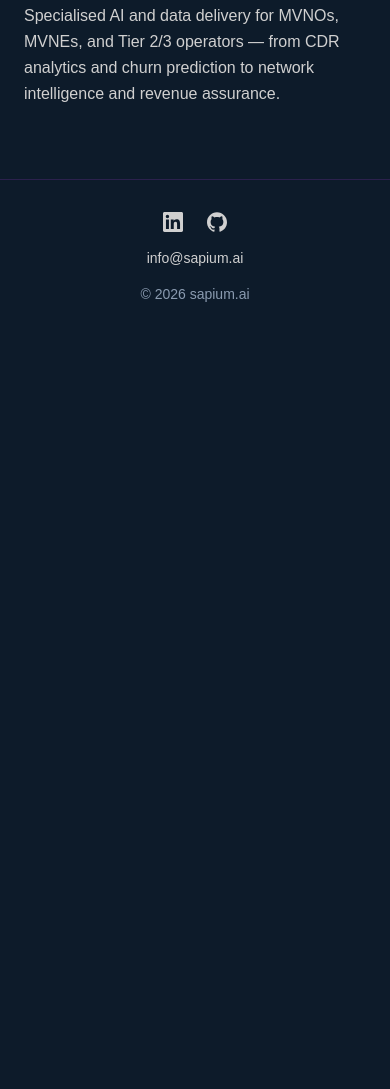
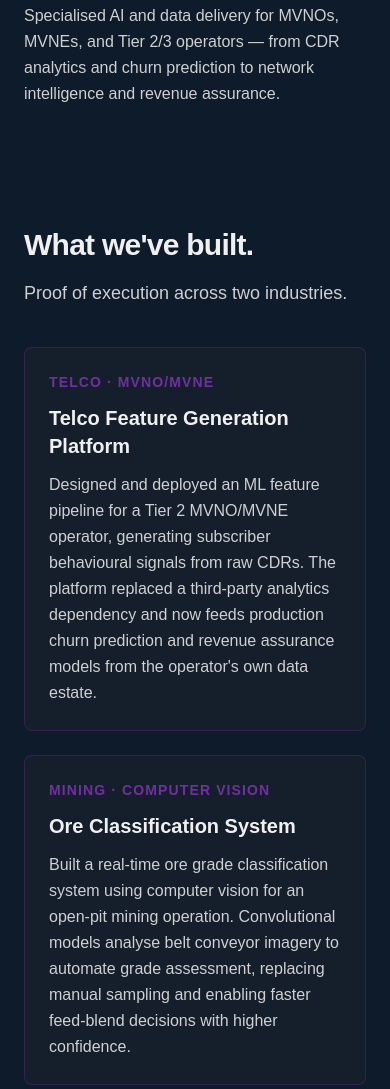
Before and after one commit to sapiumai/sapiumai.github.io, an Astro site: page / in a window 390 px wide. Shown: the part 2195-3284 px from the top of the page. Before the commit the page ends 2531 px from the top, so only its background shows below. Built offline with nearby package versions, Linux system fonts and the light colour scheme; Astro itself is replaced by a stand-in of ours.

Commit message:
Implement SolutionCard and SolutionsSection components and wire into homepage
Co-Authored-By: Claude Sonnet 4.6 <noreply@anthropic.com>

```diff
--- /dev/null
+++ b/src/components/SolutionCard.astro
@@ -0,0 +1,15 @@
+---
+type Props = {
+  industry: string
+  title: string
+  description: string
+}
+const { industry, title, description } = Astro.props
+---
+<div class="bg-bgCard border border-borderSubtle rounded-lg p-6 transition-colors duration-200 ease-in-out hover:border-borderActive hover:bg-bgElevated">
+  <p class="text-accent uppercase text-sm font-semibold mb-3" style="letter-spacing: 0.08em;">
+    {industry}
+  </p>
+  <h3 class="text-textPrimary text-xl font-semibold mb-3 break-words">{title}</h3>
+  <p class="text-textMuted leading-relaxed break-words">{description}</p>
+</div>
--- /dev/null
+++ b/src/components/SolutionsSection.astro
@@ -0,0 +1,34 @@
+---
+import SolutionCard from './SolutionCard.astro'
+
+type Solution = {
+  industry: string
+  title: string
+  description: string
+}
+type Props = {
+  heading: string
+  subheading?: string
+  solutions: Solution[]
+}
+const { heading, subheading, solutions } = Astro.props
+---
+<section aria-labelledby="solutions-heading" class="py-12 lg:py-20">
+  <div class="max-w-6xl mx-auto px-6">
+    <h2 id="solutions-heading" class={`font-display text-3xl font-semibold text-textPrimary tracking-tight ${subheading ? 'mb-4' : 'mb-10'}`}>
+      {heading}
+    </h2>
+    {subheading && (
+      <p class="text-textMuted text-lg mb-10 max-w-2xl">{subheading}</p>
+    )}
+    <div class="grid grid-cols-1 md:grid-cols-2 gap-6">
+      {solutions.map((solution) => (
+        <SolutionCard
+          industry={solution.industry}
+          title={solution.title}
+          description={solution.description}
+        />
+      ))}
+    </div>
+  </div>
+</section>
--- a/src/pages/index.astro
+++ b/src/pages/index.astro
@@ -3,6 +3,7 @@ import BaseLayout from '../layouts/BaseLayout.astro';
 import Hero from '../components/Hero.astro';
 import MissionSection from '../components/MissionSection.astro';
 import ServicesSection from '../components/ServicesSection.astro';
+import SolutionsSection from '../components/SolutionsSection.astro';
 ---
 
 <BaseLayout
@@ -48,5 +49,21 @@ import ServicesSection from '../components/ServicesSection.astro';
         }
       ]}
     />
+    <SolutionsSection
+      heading="What we've built."
+      subheading="Proof of execution across two industries."
+      solutions={[
+        {
+          industry: "TELCO · MVNO/MVNE",
+          title: "Telco Feature Generation Platform",
+          description: "Designed and deployed an ML feature pipeline for a Tier 2 MVNO/MVNE operator, generating subscriber behavioural signals from raw CDRs. The platform replaced a third-party analytics dependency and now feeds production churn prediction and revenue assurance models from the operator's own data estate."
+        },
+        {
+          industry: "MINING · COMPUTER VISION",
+          title: "Ore Classification System",
+          description: "Built a real-time ore grade classification system using computer vision for an open-pit mining operation. Convolutional models analyse belt conveyor imagery to automate grade assessment, replacing manual sampling and enabling faster feed-blend decisions with higher confidence."
+        }
+      ]}
+    />
   </main>
 </BaseLayout>
```
